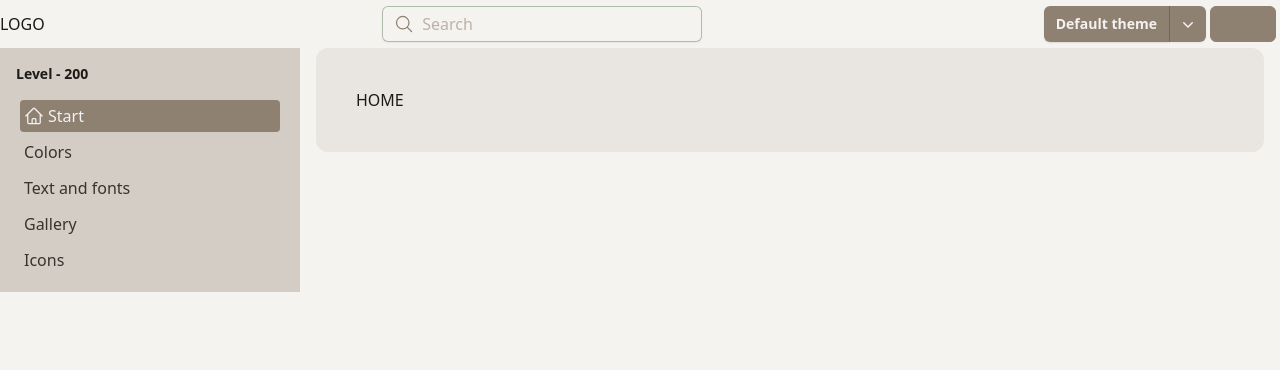
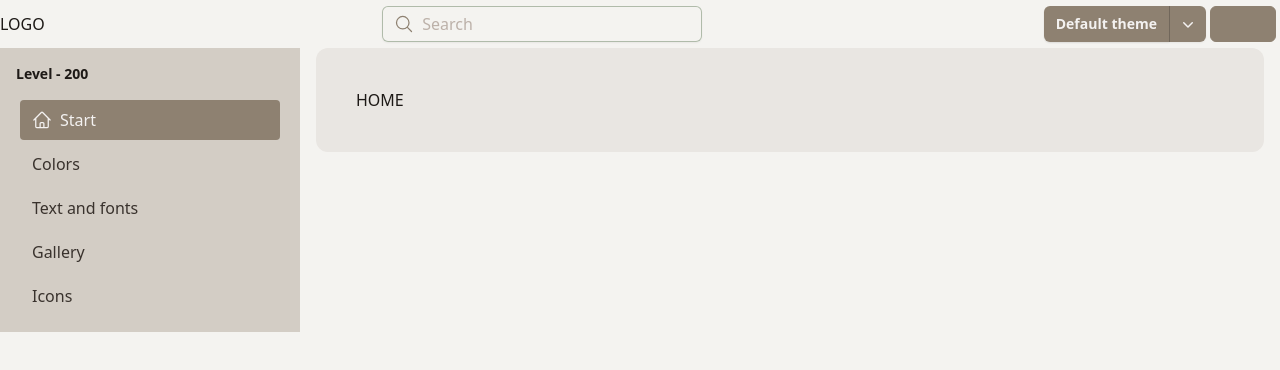
Before and after one commit to allbin/styles, a React (Vite) app: page /styles/ in a window 1280 px wide. Shown: the top 370 px of the page. Built offline with nearby package versions, Linux system fonts and the light colour scheme; some icons are missing.

Commit message:
Changed paddings and gap

```diff
--- a/src/components/LeftPanel/NavElement.tsx
+++ b/src/components/LeftPanel/NavElement.tsx
@@ -15,7 +15,7 @@ const NavElement: React.FC<PropsWithChildren<NavElementProps>> = ({
     <Link
       to={to}
       className={cn(
-        'font-work group relative flex h-8 items-center pl-2 font-medium',
+        'font-work group relative flex h-10 items-center pl-4 font-medium',
       )}
     >
       {({ isActive }) => (
@@ -28,7 +28,7 @@ const NavElement: React.FC<PropsWithChildren<NavElementProps>> = ({
           />
           <div
             className={cn(
-              'relative flex items-center gap-1 text-text-800',
+              'relative flex items-center gap-2 text-text-800',
               isActive && 'text-text-50',
             )}
           >
```
